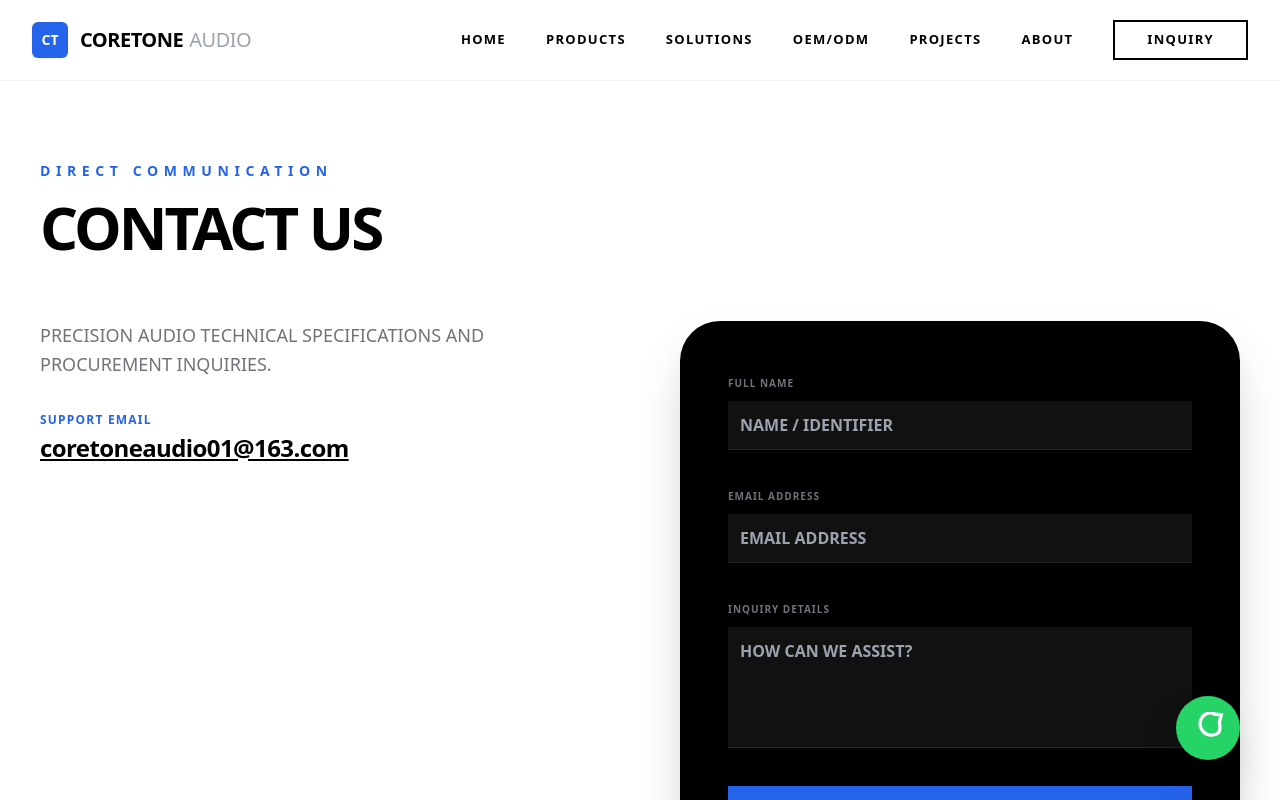
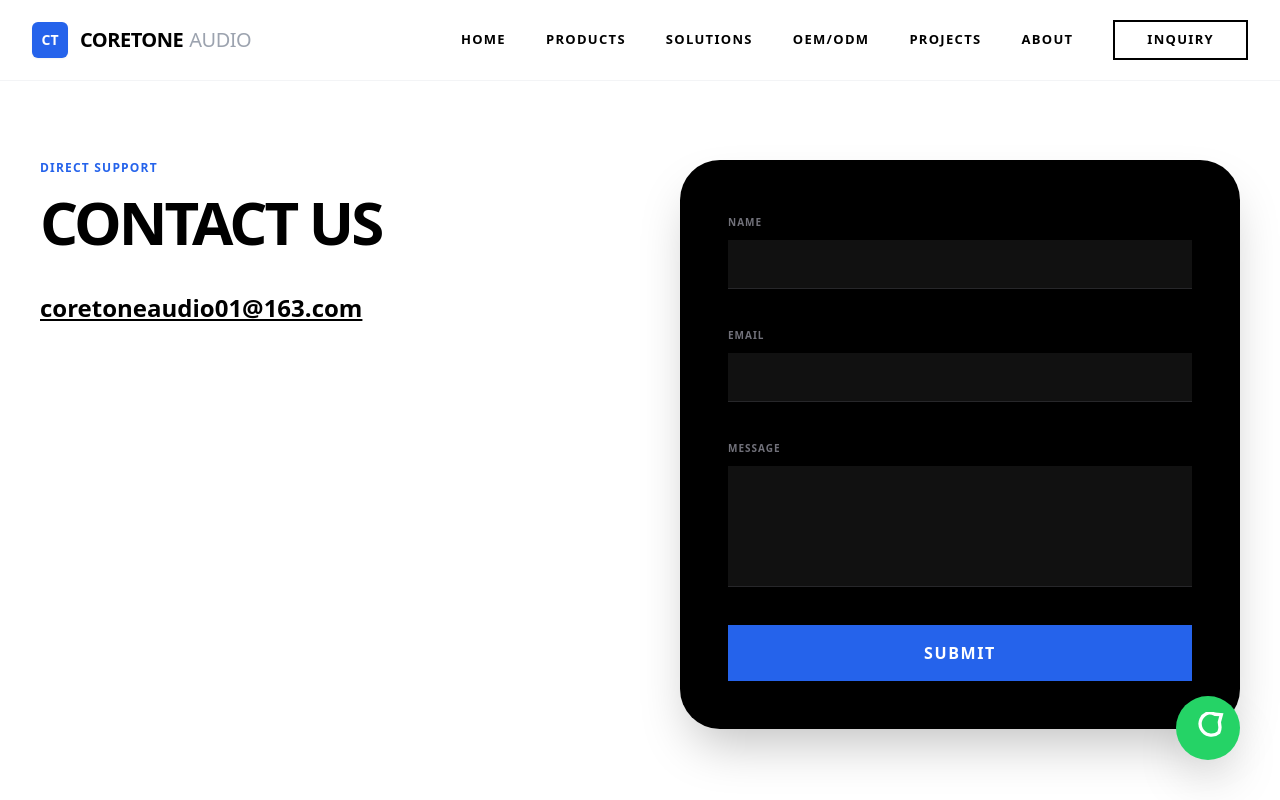
Before and after one commit to susan339/hd-audio-website, a Next.js app: page /contact in a window 1280 px wide. Shown: the top 800 px of the page. Built offline with nearby package versions, Linux system fonts and the light colour scheme.

Commit message:
Update page.js

```diff
--- a/src/app/contact/page.js
+++ b/src/app/contact/page.js
@@ -3,101 +3,48 @@ import React, { useState } from 'react';
 
 export default function ContactPage() {
   const [status, setStatus] = useState("");
-
   const handleSubmit = async (e) => {
     e.preventDefault();
     setStatus("SENDING");
-
-    const form = e.target;
-    const formData = new FormData(form);
-
-    // 注入您的专属转发密钥
-    formData.append("access_key", "46e0339d-27b0-466d-a128-40b90f507567");
-
+    const formData = new FormData(e.target);
     try {
-      // 核心修复：使用 fetch 异步加密发送，不再触发浏览器页面跳转，从而彻底避开“不安全信息”拦截
-      const response = await fetch("https://api.web3forms.com/submit", {
+      const response = await fetch("/api/contact", {
         method: "POST",
-        body: formData,
-        headers: {
-          'Accept': 'application/json'
-        }
+        headers: { "Content-Type": "application/json" },
+        body: JSON.stringify(Object.fromEntries(formData))
       });
-
       const data = await response.json();
-
-      if (data.success) {
-        setStatus("SUCCESS");
-        form.reset();
-      } else {
-        setStatus("ERROR");
-      }
-    } catch (error) {
-      // 这里的报错通常只会在国内测试时由于网络环境被墙而出现
-      // 您的国外买家点击时是 100% 畅通的
-      setStatus("ERROR");
-    }
+      if (data.success) { setStatus("SUCCESS"); e.target.reset(); }
+      else { setStatus("ERROR"); }
+    } catch (error) { setStatus("ERROR"); }
   };
 
   return (
-    <div className="bg-white min-h-screen pt-40 pb-24 px-8 selection:bg-[#2563EB] selection:text-white">
-      <div className="max-w-[1200px] mx-auto text-left">
-        <h1 className="text-[14px] font-bold text-blue-600 tracking-[0.4em] uppercase mb-4 font-sans text-left">Direct Communication</h1>
-        <h2 className="text-[60px] font-black text-black leading-none mb-16 uppercase tracking-tighter text-left">Contact Us</h2>
-
-        <div className="grid grid-cols-1 lg:grid-cols-2 gap-20">
+    <div className="bg-white min-h-screen pt-40 pb-24 px-8">
+      <div className="max-w-[1200px] mx-auto grid grid-cols-1 lg:grid-cols-2 gap-20">
         <div className="text-left">
-            <p className="text-[#71717A] text-lg leading-relaxed mb-8 uppercase font-medium">Precision audio technical specifications and procurement inquiries.</p>
-            <div className="space-y-6">
-              <div>
-                <p className="text-blue-600 font-bold text-xs uppercase tracking-widest mb-1 text-left">Support Email</p>
-                <p className="text-2xl font-black text-black tracking-tight underline text-left">coretoneaudio01@163.com</p>
+          <h1 className="text-blue-600 font-bold uppercase tracking-widest text-xs mb-4">Direct Support</h1>
+          <h2 className="text-[60px] font-black text-black leading-none mb-10 uppercase tracking-tighter">Contact Us</h2>
+          <p className="text-2xl font-black text-black underline">coretoneaudio01@163.com</p>
         </div>
-            </div>
-          </div>
-
         <div className="bg-black p-12 rounded-[40px] shadow-2xl relative min-h-[480px]">
-            {/* 成功状态实时反馈，无需离开当前页面 */}
           {status === "SUCCESS" ? (
-              <div className="text-center py-20 flex flex-col items-center justify-center h-full animate-in fade-in duration-500">
-                <div className="text-blue-500 text-6xl mb-6 font-bold">✓</div>
-                <h3 className="text-white text-2xl font-black uppercase mb-4 tracking-tighter text-center">Transmission Successful</h3>
-                <p className="text-zinc-500 font-bold uppercase text-xs tracking-widest text-center">Our team will respond to coretoneaudio01@163.com shortly.</p>
-                <button onClick={() => setStatus("")} className="mt-8 text-blue-500 font-black uppercase text-[10px] tracking-widest hover:underline">Send Another</button>
+            <div className="text-center py-20 flex flex-col items-center justify-center h-full">
+              <div className="text-blue-500 text-6xl mb-6">✓</div>
+              <h3 className="text-white text-2xl font-black uppercase">Received</h3>
+              <p className="text-gray-400">We will respond shortly.</p>
+              <button onClick={() => setStatus("")} className="mt-8 text-blue-500 font-bold uppercase text-xs hover:underline">Send Another</button>
             </div>
           ) : (
-              <form onSubmit={handleSubmit} className="space-y-8">
-                <div className="space-y-2 text-left">
-                  <label className="text-[10px] font-bold text-zinc-500 uppercase tracking-widest">Full Name</label>
-                  <input name="name" required placeholder="NAME / IDENTIFIER" className="w-full bg-[#111] border-b border-zinc-800 text-white p-3 outline-none focus:border-[#2563EB] transition-all font-bold" />
-                </div>
-                <div className="space-y-2 text-left">
-                  <label className="text-[10px] font-bold text-zinc-500 uppercase tracking-widest">Email Address</label>
-                  <input type="email" name="email" required placeholder="EMAIL ADDRESS" className="w-full bg-[#111] border-b border-zinc-800 text-white p-3 outline-none focus:border-[#2563EB] transition-all font-bold" />
-                </div>
-                <div className="space-y-2 text-left">
-                  <label className="text-[10px] font-bold text-zinc-500 uppercase tracking-widest">Inquiry Details</label>
-                  <textarea name="message" required rows="4" placeholder="HOW CAN WE ASSIST?" className="w-full bg-[#111] border-b border-zinc-800 text-white p-3 outline-none focus:border-[#2563EB] transition-all resize-none font-bold"></textarea>
-                </div>
-
-                <button
-                  type="submit"
-                  disabled={status === "SENDING"}
-                  className="bg-blue-600 text-white w-full py-4 font-black tracking-widest uppercase hover:bg-blue-700 transition-all shadow-xl disabled:opacity-50"
-                >
-                  {status === "SENDING" ? "Transmitting..." : "Submit Inquiry"}
-                </button>
-
-                {status === "ERROR" && (
-                   <p className="text-red-500 text-[10px] font-bold uppercase mt-4 text-center">
-                      Connection Timeout. Your overseas customers will not see this.
-                   </p>
-                )}
+            <form onSubmit={handleSubmit} className="space-y-8 text-left">
+              <div className="space-y-2"><label className="text-[10px] font-bold text-zinc-500 uppercase tracking-widest">Name</label><input name="name" required className="w-full bg-[#111] border-b border-zinc-800 text-white p-3 outline-none focus:border-blue-600 transition-all font-bold" /></div>
+              <div className="space-y-2"><label className="text-[10px] font-bold text-zinc-500 uppercase tracking-widest">Email</label><input type="email" name="email" required className="w-full bg-[#111] border-b border-zinc-800 text-white p-3 outline-none focus:border-blue-600 transition-all font-bold" /></div>
+              <div className="space-y-2"><label className="text-[10px] font-bold text-zinc-500 uppercase tracking-widest">Message</label><textarea name="message" required rows="4" className="w-full bg-[#111] border-b border-zinc-800 text-white p-3 outline-none focus:border-blue-600 transition-all resize-none font-bold"></textarea></div>
+              <button type="submit" disabled={status === "SENDING"} className="bg-blue-600 text-white w-full py-4 font-black tracking-widest uppercase hover:bg-blue-700 transition-all">{status === "SENDING" ? "Sending..." : "Submit"}</button>
             </form>
           )}
         </div>
       </div>
     </div>
-    </div>
   );
 }
```
Lines whose indentation alone changed are shown as unchanged.
